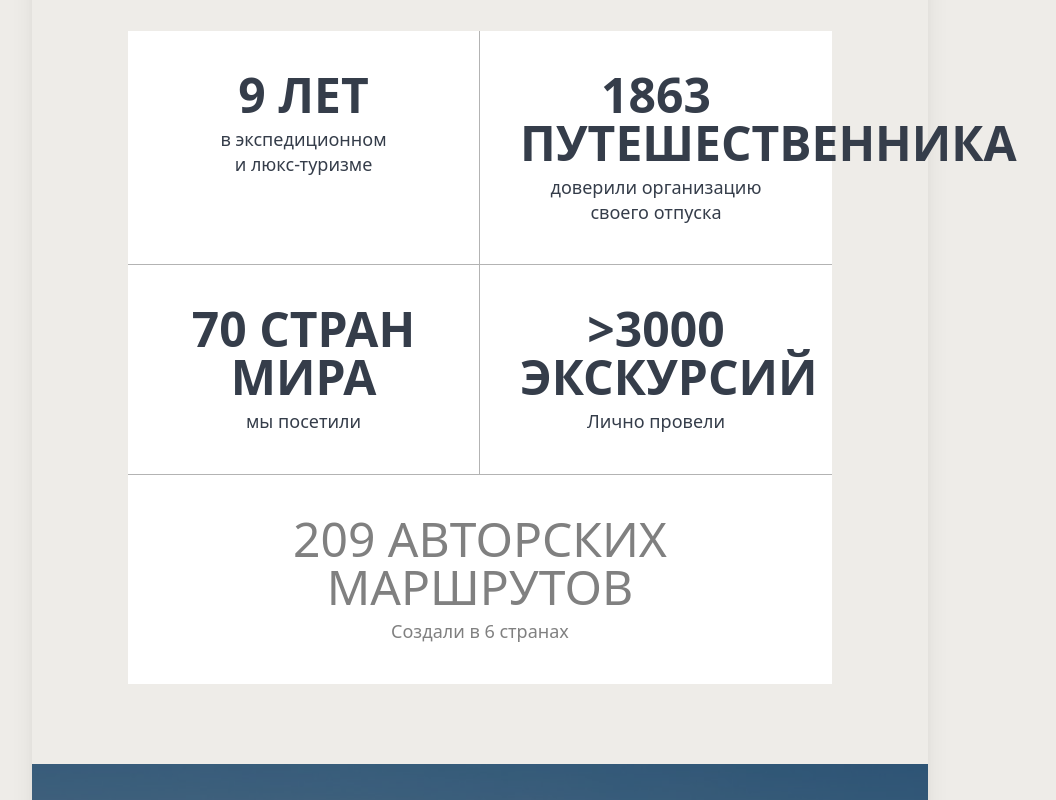
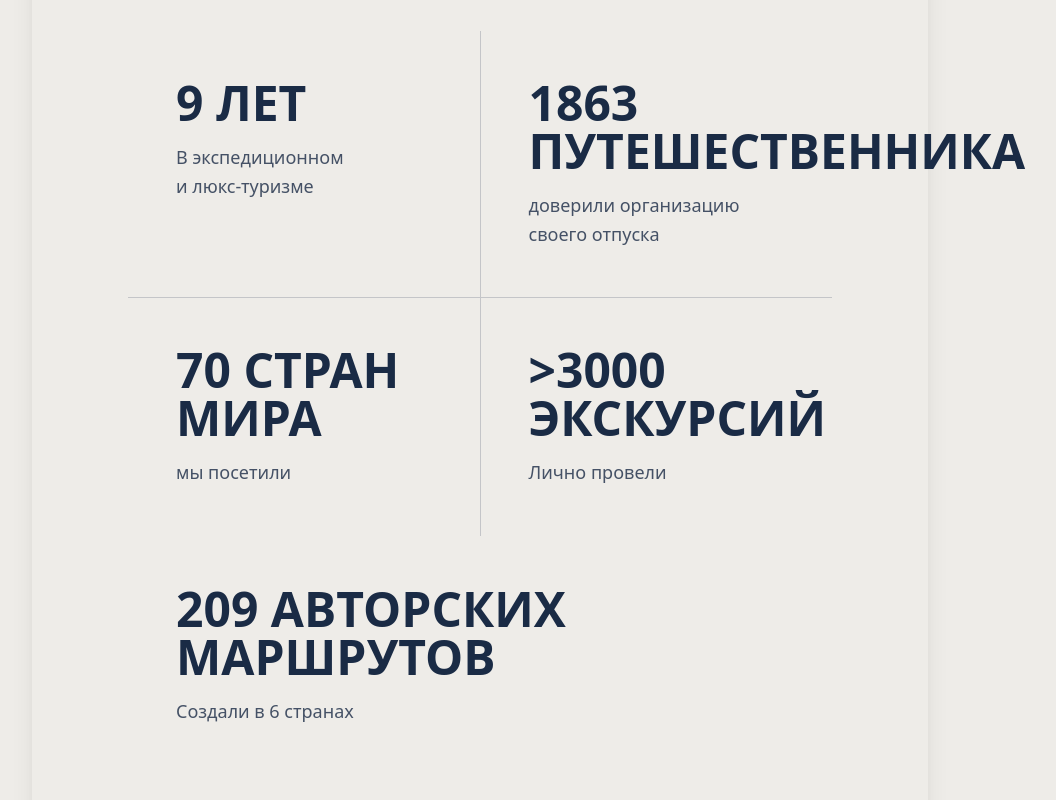
Before and after one commit to publdobr/v0-travel-agency-landing, a Next.js app: page / in a window 1280 px wide. Shown: the part 1860-2660 px from the top of the page, without its empty margins (160-1216 px from the left). Built offline with nearby package versions, Linux system fonts and the light colour scheme.

Commit message:
Update page.tsx

```diff
--- a/app/page.tsx
+++ b/app/page.tsx
@@ -101,49 +101,60 @@ export default function Home() {
             ПОЧЕМУ МЫ?
           </h2>
 
-          {/* Блок со статистикой, адаптированный под скриншот */}
-          <div className="mx-auto max-w-4xl bg-white">
+          <div className="grid gap-px bg-[#1A2B45]/20 md:grid-cols-2">
 
-            {/* Основная сетка 2x2 */}
-            <div className="grid border-b border-[#B3B3B3] md:grid-cols-2">
+            <div className="bg-[#EEECE8] p-8 md:p-12">
 
-              {/* 9 ЛЕТ (Верхний левый блок) */}
-              <div className="border-r border-[#B3B3B3] p-6 text-center md:p-10">
-                <p className="mb-2 text-4xl font-bold text-[#353D4A] md:text-5xl">9 ЛЕТ</p>
-                <p className="text-base leading-snug text-[#353D4A] md:text-lg">
-                  в экспедиционном<br />и люкс-туризме
+              <p className="mb-4 text-4xl font-bold md:text-5xl">9 ЛЕТ</p>
+
+              <p className="text-lg leading-relaxed text-[#1A2B45]/80">
+
+                В экспедиционном<br />и люкс-туризме
+
               </p>
+
             </div>
 
-              {/* 1863 ПУТЕШЕСТВЕННИКА (Верхний правый блок) */}
-              <div className="p-6 text-center md:p-10">
-                <p className="mb-2 text-4xl font-bold text-[#353D4A] md:text-5xl">1863 ПУТЕШЕСТВЕННИКА</p>
-                <p className="text-base leading-snug text-[#353D4A] md:text-lg">
+            <div className="bg-[#EEECE8] p-8 md:p-12">
+
+              <p className="mb-4 text-4xl font-bold md:text-5xl">1863 ПУТЕШЕСТВЕННИКА</p>
+
+              <p className="text-lg leading-relaxed text-[#1A2B45]/80">
+
                 доверили организацию<br />своего отпуска
+
               </p>
+
             </div>
 
-              {/* 70 СТРАН МИРА (Нижний левый блок) */}
-              <div className="border-t border-r border-[#B3B3B3] p-6 text-center md:p-10">
-                <p className="mb-2 text-4xl font-bold text-[#353D4A] md:text-5xl">70 СТРАН МИРА</p>
-                <p className="text-base leading-snug text-[#353D4A] md:text-lg">мы посетили</p>
+            <div className="bg-[#EEECE8] p-8 md:p-12">
+
+              <p className="mb-4 text-4xl font-bold md:text-5xl">70 СТРАН МИРА</p>
+
+              <p className="text-lg leading-relaxed text-[#1A2B45]/80">мы посетили</p>
+
             </div>
 
-              {/* >3000 ЭКСКУРСИЙ (Нижний правый блок) */}
-              <div className="border-t border-[#B3B3B3] p-6 text-center md:p-10">
-                <p className="mb-2 text-4xl font-bold text-[#353D4A] md:text-5xl">&gt;3000 ЭКСКУРСИЙ</p>
-                <p className="text-base leading-snug text-[#353D4A] md:text-lg">Лично провели</p>
+            <div className="bg-[#EEECE8] p-8 md:p-12">
+
+              <p className="mb-4 text-4xl font-bold md:text-5xl">&gt;3000 ЭКСКУРСИЙ</p>
+
+              <p className="text-lg leading-relaxed text-[#1A2B45]/80">Лично провели</p>
+
             </div>
 
           </div>
 
-            {/* 209 АВТОРСКИХ МАРШРУТОВ (Нижняя секция) */}
-            <div className="p-6 text-center md:p-10">
-              <p className="mb-2 text-4xl font-normal text-[#808080] md:text-5xl">209 АВТОРСКИХ МАРШРУТОВ</p>
-              <p className="text-base leading-snug text-[#808080] md:text-lg">Создали в 6 странах</p>
+
+
+          <div className="mt-px bg-[#EEECE8] p-8 md:p-12">
+
+            <p className="mb-4 text-4xl font-bold md:text-5xl">209 АВТОРСКИХ МАРШРУТОВ</p>
+
+            <p className="text-lg leading-relaxed text-[#1A2B45]/80">Создали в 6 странах</p>
+
           </div>
 
-          </div>
         </div>
       </section>
 
```
Lines whose indentation alone changed are shown as unchanged.
